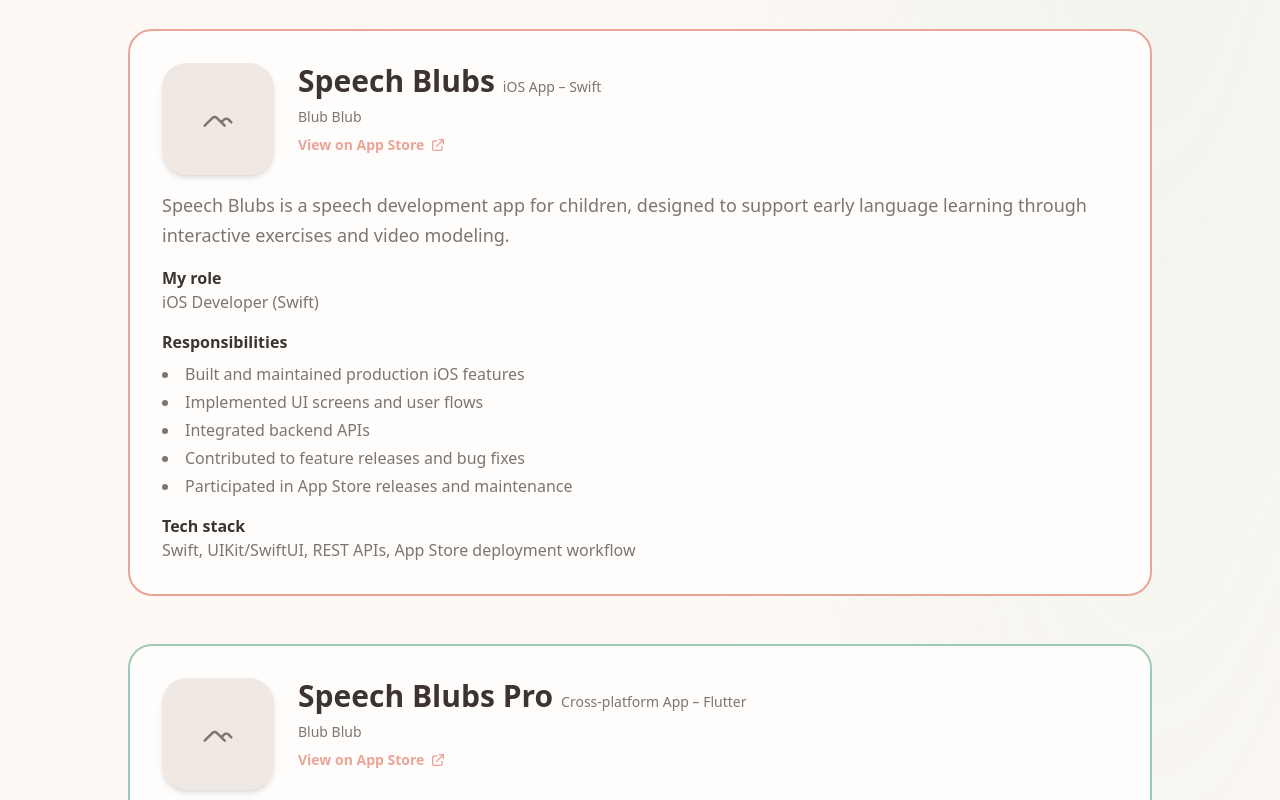
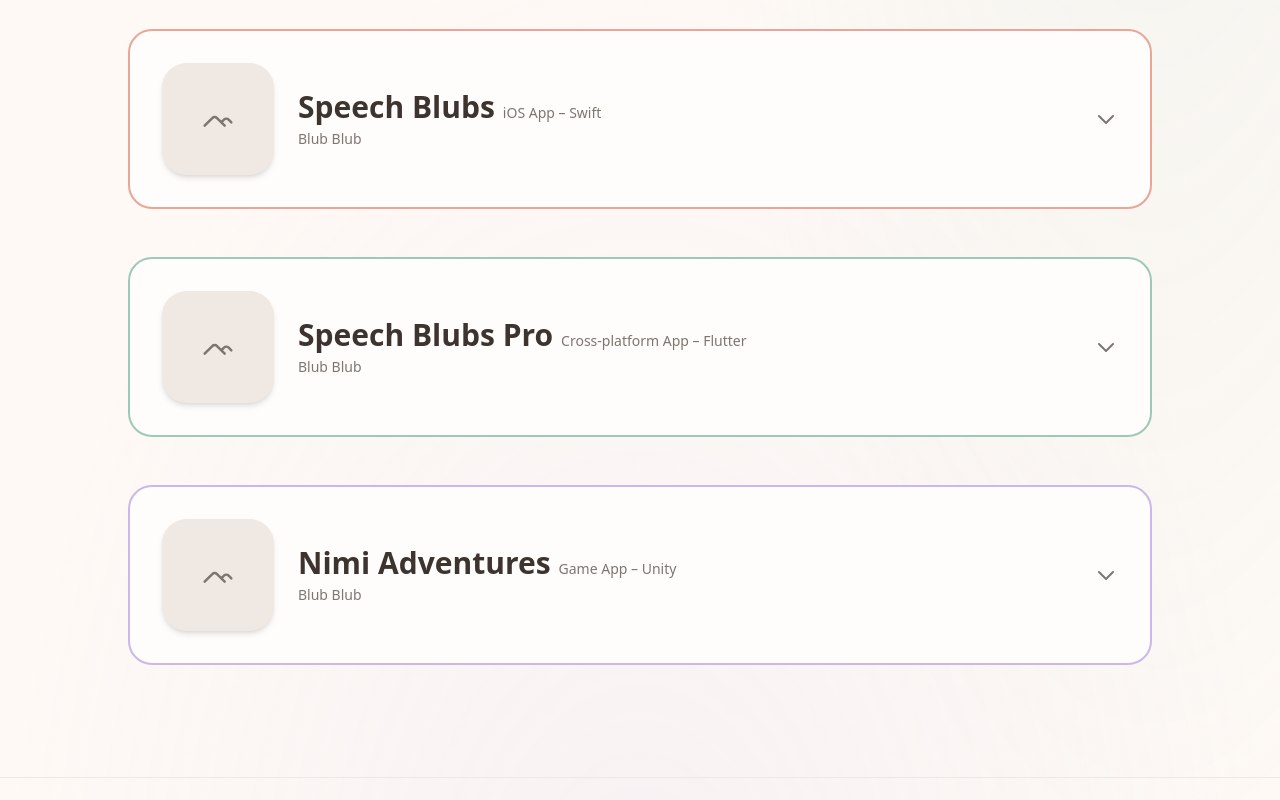
Before and after one commit to hanacurk/hana-dev, a Next.js app: page / in a window 1280 px wide. Shown: the part 2140-2940 px from the top of the page. Built offline with nearby package versions, Linux system fonts and the light colour scheme; no server answers.

Commit message:
Add projects

```diff
--- a/app/page.tsx
+++ b/app/page.tsx
@@ -18,6 +18,16 @@
 
 export default function Home() {
   const [mobileMenuOpen, setMobileMenuOpen] = useState(false);
+  const [expandedProjects, setExpandedProjects] = useState<Set<number>>(new Set());
+
+  const toggleProject = (index: number) => {
+    setExpandedProjects((prev) => {
+      const next = new Set(prev);
+      if (next.has(index)) next.delete(index);
+      else next.add(index);
+      return next;
+    });
+  };
 
   const scrollToSection = (e: React.MouseEvent<HTMLAnchorElement>, id: string) => {
     e.preventDefault();
@@ -386,7 +396,12 @@
               style={{ borderColor: "var(--accent)" }}
               className="rounded-3xl border-2 bg-[var(--card)] p-6 transition-all duration-500 ease-out hover:opacity-95 sm:p-8"
             >
-              <div className="flex flex-col gap-4 sm:flex-row sm:items-start sm:gap-6">
+              <button
+                type="button"
+                onClick={() => toggleProject(0)}
+                className="flex w-full cursor-pointer flex-col gap-4 text-left sm:flex-row sm:items-center sm:gap-6"
+                aria-expanded={expandedProjects.has(0)}
+              >
                 <AppStoreIcon
                   appId="1239522573"
                   alt="Speech Blubs app icon"
@@ -401,22 +416,37 @@
                       iOS App – Swift
                     </span>
                   </div>
-                  <p className="mt-2 text-sm text-[var(--muted)]">
+                  <p className="mt-1 text-sm text-[var(--muted)]">
                     Blub Blub
                   </p>
+                </div>
+                <svg
+                  className={`h-6 w-6 shrink-0 text-[var(--muted)] transition-transform duration-300 ease-out sm:ml-2 ${expandedProjects.has(0) ? "rotate-180" : ""}`}
+                  fill="none"
+                  viewBox="0 0 24 24"
+                  stroke="currentColor"
+                  aria-hidden
+                >
+                  <path strokeLinecap="round" strokeLinejoin="round" strokeWidth={2} d="M19 9l-7 7-7-7" />
+                </svg>
+              </button>
+              <div
+                className="grid transition-[grid-template-rows] duration-300 ease-out"
+                style={{ gridTemplateRows: expandedProjects.has(0) ? "1fr" : "0fr" }}
+              >
+                <div className="min-h-0 overflow-hidden">
+                  <div className="mt-4 border-t border-[var(--card-border)] pt-4">
                     <a
                       href="https://apps.apple.com/us/app/speech-blubs-language-therapy/id1239522573"
                       target="_blank"
                       rel="noopener noreferrer"
-                    className="mt-2 inline-flex items-center gap-1.5 text-sm font-semibold text-[var(--accent)] transition-colors hover:underline"
+                      className="inline-flex items-center gap-1.5 text-sm font-semibold text-[var(--accent)] transition-colors hover:underline"
                     >
                       View on App Store
                       <svg className="h-4 w-4" fill="none" viewBox="0 0 24 24" stroke="currentColor">
                         <path strokeLinecap="round" strokeLinejoin="round" strokeWidth={2} d="M10 6H6a2 2 0 00-2 2v10a2 2 0 002 2h10a2 2 0 002-2v-4M14 4h6m0 0v6m0-6L10 14" />
                       </svg>
                     </a>
-                </div>
-              </div>
                     <p className="mt-4 text-lg leading-relaxed text-[var(--muted)]">
                       Speech Blubs is a speech development app for children, designed to support early language learning through interactive exercises and video modeling.
                     </p>
@@ -440,6 +470,9 @@
                     <p className="text-[var(--muted)]">
                       Swift, UIKit/SwiftUI, REST APIs, App Store deployment workflow
                     </p>
+                  </div>
+                </div>
+              </div>
             </article>
 
             {/* Speech Blubs Pro */}
@@ -447,7 +480,12 @@
               style={{ borderColor: "var(--accent-2)" }}
               className="rounded-3xl border-2 bg-[var(--card)] p-6 transition-all duration-500 ease-out hover:opacity-95 sm:p-8"
             >
-              <div className="flex flex-col gap-4 sm:flex-row sm:items-start sm:gap-6">
+              <button
+                type="button"
+                onClick={() => toggleProject(1)}
+                className="flex w-full cursor-pointer flex-col gap-4 text-left sm:flex-row sm:items-center sm:gap-6"
+                aria-expanded={expandedProjects.has(1)}
+              >
                 <AppStoreIcon
                   appId="1669028733"
                   alt="Speech Blubs Pro app icon"
@@ -462,22 +500,37 @@
                       Cross-platform App – Flutter
                     </span>
                   </div>
-                  <p className="mt-2 text-sm text-[var(--muted)]">
+                  <p className="mt-1 text-sm text-[var(--muted)]">
                     Blub Blub
                   </p>
+                </div>
+                <svg
+                  className={`h-6 w-6 shrink-0 text-[var(--muted)] transition-transform duration-300 ease-out sm:ml-2 ${expandedProjects.has(1) ? "rotate-180" : ""}`}
+                  fill="none"
+                  viewBox="0 0 24 24"
+                  stroke="currentColor"
+                  aria-hidden
+                >
+                  <path strokeLinecap="round" strokeLinejoin="round" strokeWidth={2} d="M19 9l-7 7-7-7" />
+                </svg>
+              </button>
+              <div
+                className="grid transition-[grid-template-rows] duration-300 ease-out"
+                style={{ gridTemplateRows: expandedProjects.has(1) ? "1fr" : "0fr" }}
+              >
+                <div className="min-h-0 overflow-hidden">
+                  <div className="mt-4 border-t border-[var(--card-border)] pt-4">
                     <a
                       href="https://apps.apple.com/us/app/speech-blubs-pro-made-for-slps/id1669028733"
                       target="_blank"
                       rel="noopener noreferrer"
-                    className="mt-2 inline-flex items-center gap-1.5 text-sm font-semibold text-[var(--accent)] transition-colors hover:underline"
+                      className="inline-flex items-center gap-1.5 text-sm font-semibold text-[var(--accent)] transition-colors hover:underline"
                     >
                       View on App Store
                       <svg className="h-4 w-4" fill="none" viewBox="0 0 24 24" stroke="currentColor">
                         <path strokeLinecap="round" strokeLinejoin="round" strokeWidth={2} d="M10 6H6a2 2 0 00-2 2v10a2 2 0 002 2h10a2 2 0 002-2v-4M14 4h6m0 0v6m0-6L10 14" />
                       </svg>
                     </a>
-                </div>
-              </div>
                     <p className="mt-4 text-lg leading-relaxed text-[var(--muted)]">
                       Speech Blubs Pro is a professional version of the Speech Blubs app designed for therapists and educators.
                     </p>
@@ -501,6 +554,9 @@
                     <p className="text-[var(--muted)]">
                       Flutter, Dart, REST APIs, state management, app store deployment
                     </p>
+                  </div>
+                </div>
+              </div>
             </article>
 
             {/* Nimi Adventures - App Store lists as "Nimi Kids" */}
@@ -508,7 +564,12 @@
               style={{ borderColor: "var(--accent-3)" }}
               className="rounded-3xl border-2 bg-[var(--card)] p-6 transition-all duration-500 ease-out hover:opacity-95 sm:p-8"
             >
-              <div className="flex flex-col gap-4 sm:flex-row sm:items-start sm:gap-6">
+              <button
+                type="button"
+                onClick={() => toggleProject(2)}
+                className="flex w-full cursor-pointer flex-col gap-4 text-left sm:flex-row sm:items-center sm:gap-6"
+                aria-expanded={expandedProjects.has(2)}
+              >
                 <AppStoreIcon
                   appId="6502954339"
                   alt="Nimi Kids app icon"
@@ -523,22 +584,37 @@
                       Game App – Unity
                     </span>
                   </div>
-                  <p className="mt-2 text-sm text-[var(--muted)]">
+                  <p className="mt-1 text-sm text-[var(--muted)]">
                     Blub Blub
                   </p>
+                </div>
+                <svg
+                  className={`h-6 w-6 shrink-0 text-[var(--muted)] transition-transform duration-300 ease-out sm:ml-2 ${expandedProjects.has(2) ? "rotate-180" : ""}`}
+                  fill="none"
+                  viewBox="0 0 24 24"
+                  stroke="currentColor"
+                  aria-hidden
+                >
+                  <path strokeLinecap="round" strokeLinejoin="round" strokeWidth={2} d="M19 9l-7 7-7-7" />
+                </svg>
+              </button>
+              <div
+                className="grid transition-[grid-template-rows] duration-300 ease-out"
+                style={{ gridTemplateRows: expandedProjects.has(2) ? "1fr" : "0fr" }}
+              >
+                <div className="min-h-0 overflow-hidden">
+                  <div className="mt-4 border-t border-[var(--card-border)] pt-4">
                     <a
                       href="https://apps.apple.com/us/app/nimi-kids-learning-games/id6502954339"
                       target="_blank"
                       rel="noopener noreferrer"
-                    className="mt-2 inline-flex items-center gap-1.5 text-sm font-semibold text-[var(--accent)] transition-colors hover:underline"
+                      className="inline-flex items-center gap-1.5 text-sm font-semibold text-[var(--accent)] transition-colors hover:underline"
                     >
                       View on App Store
                       <svg className="h-4 w-4" fill="none" viewBox="0 0 24 24" stroke="currentColor">
                         <path strokeLinecap="round" strokeLinejoin="round" strokeWidth={2} d="M10 6H6a2 2 0 00-2 2v10a2 2 0 002 2h10a2 2 0 002-2v-4M14 4h6m0 0v6m0-6L10 14" />
                       </svg>
                     </a>
-                </div>
-              </div>
                     <p className="mt-4 text-lg leading-relaxed text-[var(--muted)]">
                       Nimi Adventures is an interactive educational game designed to engage children in playful learning experiences.
                     </p>
@@ -562,6 +638,9 @@
                     <p className="text-[var(--muted)]">
                       Unity, C#, mobile optimization, cross-platform deployment
                     </p>
+                  </div>
+                </div>
+              </div>
             </article>
           </div>
         </div>
```
Lines whose indentation alone changed are shown as unchanged.
